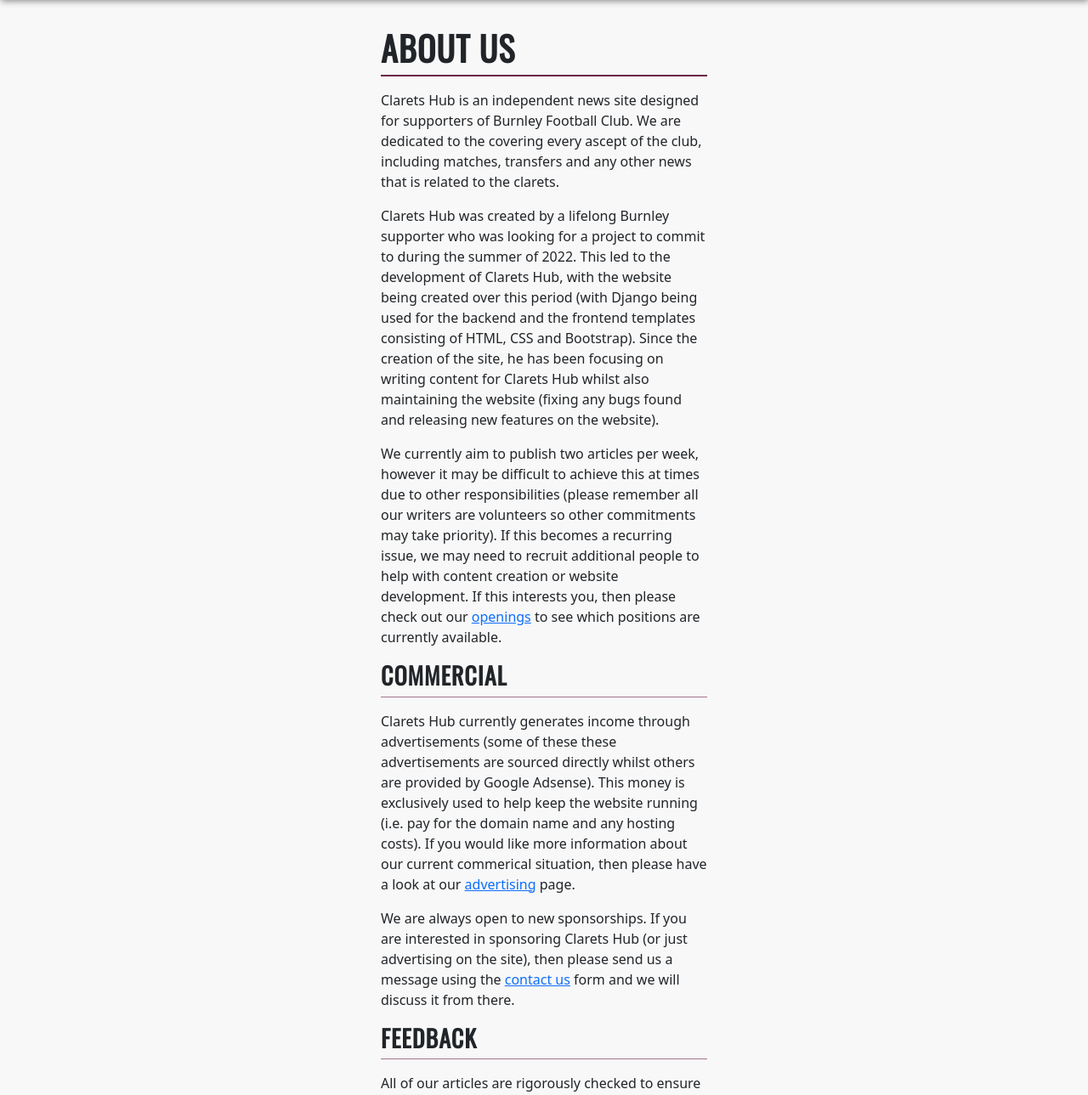
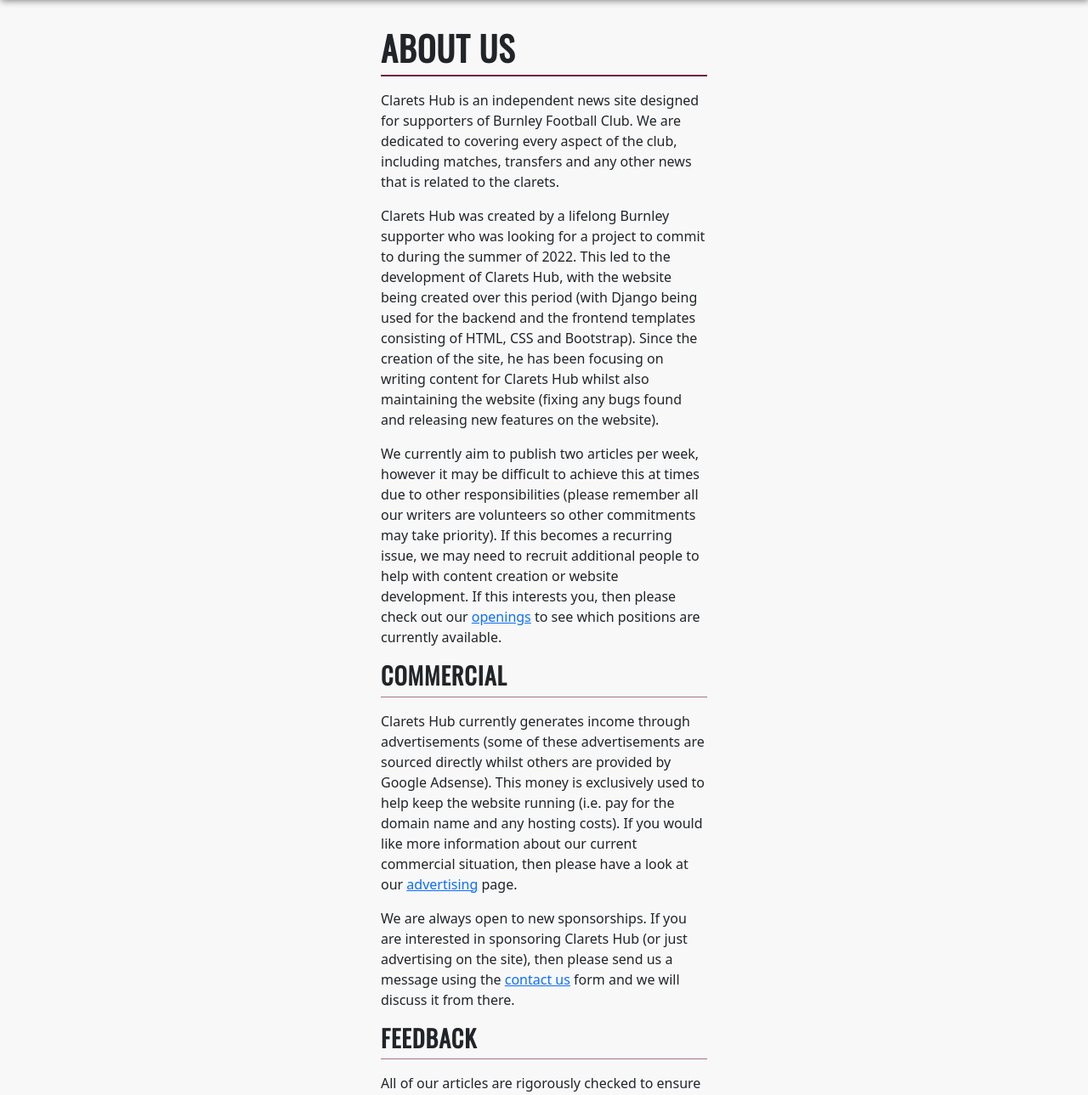
Before and after one commit to ethanbfc/claretshub, a Django app: page /about/ in a window 1280 px wide. Shown: the part 110-1399 px from the top of the page at 85% size. Run offline with Django 4.2, Linux system fonts and the light colour scheme; some libraries are stand-ins or nearby versions.

Commit message:
fix: Lots of minor fixes

```diff
--- a/home/templates/about.html
+++ b/home/templates/about.html
@@ -19,8 +19,8 @@
                 <h1 class="title">About Us</h1>
                 <hr class="title-separator">
                 <p>
-                    Clarets Hub is an independent news site designed for supporters of Burnley Football Club. We are dedicated to the covering every ascept of the club,
-                    including matches, transfers and any other news that is related to the clarets.
+                    Clarets Hub is an independent news site designed for supporters of Burnley Football Club. We are dedicated to covering every aspect of the club, including
+                    matches, transfers and any other news that is related to the clarets.
                 </p>
                 <p>
                     Clarets Hub was created by a lifelong Burnley supporter who was looking for a project to commit to during the summer of 2022. This led to the development
@@ -37,9 +37,9 @@
                 <h3 class="title">Commercial</h3>
                 <hr class="subheading-separator">
                 <p>
-                    Clarets Hub currently generates income through advertisements (some of these these advertisements are sourced directly whilst others are provided by
-                    Google Adsense). This money is exclusively used to help keep the website running (i.e. pay for the domain name and any hosting costs). If you would like
-                    more information about our current commerical situation, then please have a look at our <a href="{% url 'advertising' %}">advertising</a> page.
+                    Clarets Hub currently generates income through advertisements (some of these advertisements are sourced directly whilst others are provided by Google
+                    Adsense). This money is exclusively used to help keep the website running (i.e. pay for the domain name and any hosting costs). If you would like more
+                    information about our current commercial situation, then please have a look at our <a href="{% url 'advertising' %}">advertising</a> page.
                 </p>
                 <p>
                     We are always open to new sponsorships. If you are interested in sponsoring Clarets Hub (or just advertising on the site), then please send us
--- a/home/templates/index.html
+++ b/home/templates/index.html
@@ -62,7 +62,7 @@
                             <div class="card">
                                 <a href="{% url 'article-details' pk=article.pk title=article.title|slugify %}"><img src="{{ article.thumbnail.url }}" class="img-fluid" alt="{{ article.title }} Thumbnail"></a>
                                 <div class="card-body">
-                                    <a class="btn category-button" role="button" href="">{{ article.category }}</a>
+                                    <a class="btn category-button mb-2" role="button" href="">{{ article.category }}</a>
                                     <h3><a class="card-title article-title" href="{% url 'article-details' pk=article.pk title=article.title|slugify %}">{{ article.title }}</a></h3>
                                     <p>
                                         <svg xmlns="http://www.w3.org/2000/svg" width="16" height="16" fill="currentColor" class="bi bi-person-fill" viewBox="0 0 16 16">
--- a/home/templates/news.html
+++ b/home/templates/news.html
@@ -26,7 +26,7 @@
                     <div class="card h-100">
                         <a href="{% url 'article-details' pk=article.pk title=article.title|slugify %}"><img src="{{ article.thumbnail.url }}" class="img-fluid" alt="{{ article.title }} Thumbnail"></a>
                         <div class="card-body">
-                            <a class="btn btn-primary category-button" role="button" href="">{{ article.category }}</a>
+                            <a class="btn btn-primary category-button mb-2" role="button" href="">{{ article.category }}</a>
                             <h3><a class="card-title article-title" href="{% url 'article-details' pk=article.pk title=article.title|slugify %}">{{ article.title }}</a></h3>
                             <p>
                                 <svg xmlns="http://www.w3.org/2000/svg" width="16" height="16" fill="currentColor" class="bi bi-person-fill" viewBox="0 0 16 16">
@@ -49,7 +49,7 @@
                     <div class="card h-100">
                         <a href="{% url 'article-details' pk=article.pk title=article.title|slugify %}"><img src="{{ article.thumbnail.url }}" class="img-fluid" alt="{{ article.title }} Thumbnail"></a>
                         <div class="card-body">
-                            <a class="btn btn-primary category-button" role="button" href="">{{ article.category }}</a>
+                            <a class="btn btn-primary category-button mb-2" role="button" href="">{{ article.category }}</a>
                             <h3><a class="card-title article-title" href="{% url 'article-details' pk=article.pk title=article.title|slugify %}">{{ article.title }}</a></h3>
                             <p>
                                 <svg xmlns="http://www.w3.org/2000/svg" width="16" height="16" fill="currentColor" class="bi bi-person-fill" viewBox="0 0 16 16">
--- a/static/css/article.css
+++ b/static/css/article.css
@@ -5,6 +5,7 @@
 .title-bar {
     background-color: rgb(40, 40, 40);
     color: white;
+    font-family: Arial;
 }
 
 .category-button {
@@ -38,6 +39,7 @@
 
 .article-container {
     background-color: white;
+    font-family: Arial;
     box-shadow: 0 4px 8px 0 rgba(0, 0, 0, 0.2), 0 6px 20px 0 rgba(0, 0, 0, 0.19);
     border-radius: calc(.25rem - 1px) calc(.25rem - 1px) 0 0;
 }
@@ -63,6 +65,10 @@
     font-family: 'Oswald';
     font-size: 1.2rem;
     font-weight: 500;
+}
+
+.latest-articles-title:hover {
+    color: rgba(0, 0, 0, 0.7);
 }
 
 .latest-articles-card {
--- a/static/css/index.css
+++ b/static/css/index.css
@@ -1,5 +1,6 @@
 .main-container {
     max-width: 100%;
+    font-family: Arial;
 }
 
 .latest-article-heading {
--- a/static/css/news.css
+++ b/static/css/news.css
@@ -1,5 +1,6 @@
 .main-container {
     max-width: 100%;
+    font-family: Arial;
 }
 
 .news-heading {
--- a/templates/base.html
+++ b/templates/base.html
@@ -56,7 +56,7 @@
                                 <path d="M5.026 15c6.038 0 9.341-5.003 9.341-9.334 0-.14 0-.282-.006-.422A6.685 6.685 0 0 0 16 3.542a6.658 6.658 0 0 1-1.889.518 3.301 3.301 0 0 0 1.447-1.817 6.533 6.533 0 0 1-2.087.793A3.286 3.286 0 0 0 7.875 6.03a9.325 9.325 0 0 1-6.767-3.429 3.289 3.289 0 0 0 1.018 4.382A3.323 3.323 0 0 1 .64 6.575v.045a3.288 3.288 0 0 0 2.632 3.218 3.203 3.203 0 0 1-.865.115 3.23 3.23 0 0 1-.614-.057 3.283 3.283 0 0 0 3.067 2.277A6.588 6.588 0 0 1 .78 13.58a6.32 6.32 0 0 1-.78-.045A9.344 9.344 0 0 0 5.026 15z"/>
                             </svg>
                         </a>
-                        <a class="nav-link social-media-icon" href="#">
+                        <a class="nav-link social-media-icon" href="https://www.facebook.com/people/Clarets-Hub/100086078246924/">
                             <svg xmlns="http://www.w3.org/2000/svg" width="16" height="16" fill="currentColor" class="bi bi-facebook" viewBox="0 0 16 16">
                                 <path d="M16 8.049c0-4.446-3.582-8.05-8-8.05C3.58 0-.002 3.603-.002 8.05c0 4.017 2.926 7.347 6.75 7.951v-5.625h-2.03V8.05H6.75V6.275c0-2.017 1.195-3.131 3.022-3.131.876 0 1.791.157 1.791.157v1.98h-1.009c-.993 0-1.303.621-1.303 1.258v1.51h2.218l-.354 2.326H9.25V16c3.824-.604 6.75-3.934 6.75-7.951z"/>
                             </svg>
@@ -187,7 +187,7 @@
                                     <path d="M5.026 15c6.038 0 9.341-5.003 9.341-9.334 0-.14 0-.282-.006-.422A6.685 6.685 0 0 0 16 3.542a6.658 6.658 0 0 1-1.889.518 3.301 3.301 0 0 0 1.447-1.817 6.533 6.533 0 0 1-2.087.793A3.286 3.286 0 0 0 7.875 6.03a9.325 9.325 0 0 1-6.767-3.429 3.289 3.289 0 0 0 1.018 4.382A3.323 3.323 0 0 1 .64 6.575v.045a3.288 3.288 0 0 0 2.632 3.218 3.203 3.203 0 0 1-.865.115 3.23 3.23 0 0 1-.614-.057 3.283 3.283 0 0 0 3.067 2.277A6.588 6.588 0 0 1 .78 13.58a6.32 6.32 0 0 1-.78-.045A9.344 9.344 0 0 0 5.026 15z"/>
                                 </svg>
                             </a>
-                            <a class="social-media-icon" href="#">
+                            <a class="social-media-icon" href="https://www.facebook.com/people/Clarets-Hub/100086078246924/">
                                 <svg xmlns="http://www.w3.org/2000/svg" width="16" height="16" fill="currentColor" class="bi bi-facebook" viewBox="0 0 16 16">
                                     <path d="M16 8.049c0-4.446-3.582-8.05-8-8.05C3.58 0-.002 3.603-.002 8.05c0 4.017 2.926 7.347 6.75 7.951v-5.625h-2.03V8.05H6.75V6.275c0-2.017 1.195-3.131 3.022-3.131.876 0 1.791.157 1.791.157v1.98h-1.009c-.993 0-1.303.621-1.303 1.258v1.51h2.218l-.354 2.326H9.25V16c3.824-.604 6.75-3.934 6.75-7.951z"/>
                                 </svg>
```
